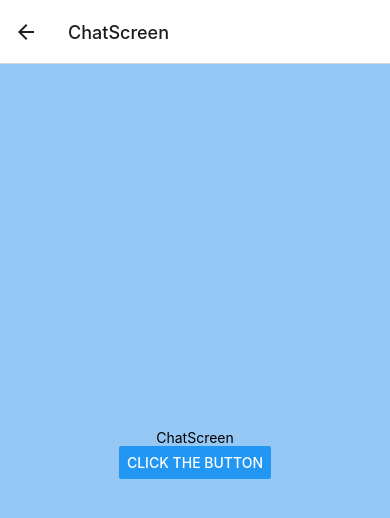
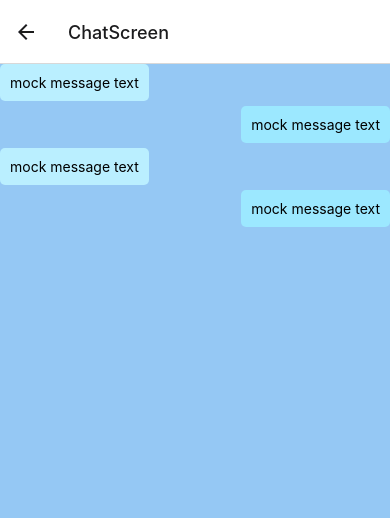
Before and after one commit to kriskoder/MyChatter, a React Native app: screen /ChatScreen in a window 390 px wide. Shown: the top 518 px of the page. Built offline with nearby package versions, Linux system fonts and the light colour scheme.

Commit message:
chat view created

```diff
--- a/App.js
+++ b/App.js
@@ -1,7 +1,7 @@
 import { NavigationContainer } from "@react-navigation/native";
 import { createStackNavigator } from "@react-navigation/stack";
 import React from "react";
-import ChatScreen from "./components/ChatScreen";
+import ChatScreen from "./components/chatScreens/ChatScreen";
 import HomeScreen from "./components/HomeScreen";
 
 const Stack = createStackNavigator();
--- a/components/ChatScreen.js
+++ /dev/null
@@ -1,14 +0,0 @@
-import React from "react";
-import { View, Button, Text } from "react-native";
-import GeneralContainerView from "./Utils/GeneralContainerView";
-
-const ChatScreen = () => {
-  return (
-    <GeneralContainerView>
-      <Text>ChatScreen</Text>
-      <Button title="Click the button" />
-    </GeneralContainerView>
-  );
-};
-
-export default ChatScreen;
--- a/components/HomeScreen.js
+++ b/components/HomeScreen.js
@@ -1,10 +1,10 @@
 import React from "react";
-import { View as asdf, Text, Button } from "react-native";
-import GeneralContainerView from "./Utils/GeneralContainerView";
+import { Text, Button } from "react-native";
+import BasicViewWrapper from "./wrappers/BasicViewWrapper";
 
 export const HomeScreen = ({ navigation }) => {
   return (
-    <GeneralContainerView>
+    <BasicViewWrapper>
       <Text>Home Screnn</Text>
       <Button
         title="Go to chat"
@@ -12,7 +12,7 @@ export const HomeScreen = ({ navigation }) => {
           navigation.navigate("ChatScreen");
         }}
       />
-    </GeneralContainerView>
+    </BasicViewWrapper>
   );
 };
 
--- /dev/null
+++ b/components/chatScreens/ChatScreen.js
@@ -0,0 +1,19 @@
+import React from "react";
+import ChatViewWrapper from "../wrappers/ChatViewWrapper";
+import BasicViewWrapper from "../wrappers/BasicViewWrapper";
+import Message from "./Message";
+
+const ChatContainer = () => {
+  return (
+    <BasicViewWrapper>
+      <ChatViewWrapper>
+        <Message type="incoming" />
+        <Message type="outgoing" />
+        <Message type="incoming" />
+        <Message type="outgoing" />
+      </ChatViewWrapper>
+    </BasicViewWrapper>
+  );
+};
+
+export default ChatContainer;
--- /dev/null
+++ b/components/chatScreens/Message.js
@@ -0,0 +1,30 @@
+import React from "react";
+import { View, Text, StyleSheet } from "react-native";
+
+const Message = ({ type }) => {
+  const styleClass = { ...styles.container, ...styles[type] };
+
+  return (
+    <View style={styleClass}>
+      <Text>mock message text</Text>
+    </View>
+  );
+};
+
+const styles = StyleSheet.create({
+  container: {
+    padding: 10,
+    borderRadius: 5,
+    marginBottom: 5,
+  },
+  incoming: {
+    backgroundColor: "#baefff",
+    alignSelf: "flex-start",
+  },
+  outgoing: {
+    backgroundColor: "#9ce8ff",
+    alignSelf: "flex-end",
+  },
+});
+
+export default Message;
--- a/components/Utils/GeneralContainerView.js
+++ b/components/wrappers/BasicViewWrapper.js
@@ -1,7 +1,7 @@
 import React from "react";
 import { View, Text, StyleSheet } from "react-native";
 
-const GeneralContainerView = ({children}) => {
+const BasicViewWrapper = ({children}) => {
   return (
     <View style={styles.container}>
       {children}
@@ -17,4 +17,4 @@ const styles = StyleSheet.create({
     justifyContent: "center",
   },
 });
-export default GeneralContainerView;
+export default BasicViewWrapper;
--- /dev/null
+++ b/components/wrappers/ChatViewWrapper.js
@@ -0,0 +1,18 @@
+import React from "react";
+import { View, StyleSheet } from "react-native";
+
+const ChatViewWrapper = ({ children }) => {
+  return <View style={styles.chatContainer}>{children}</View>;
+};
+
+const styles = StyleSheet.create({
+  chatContainer: {
+    display: "flex",
+    flex: 1,
+    justifyContent: "flex-start",
+    alignItems: "flex-start",
+    width: '100%'
+  },
+});
+
+export default ChatViewWrapper;
```
